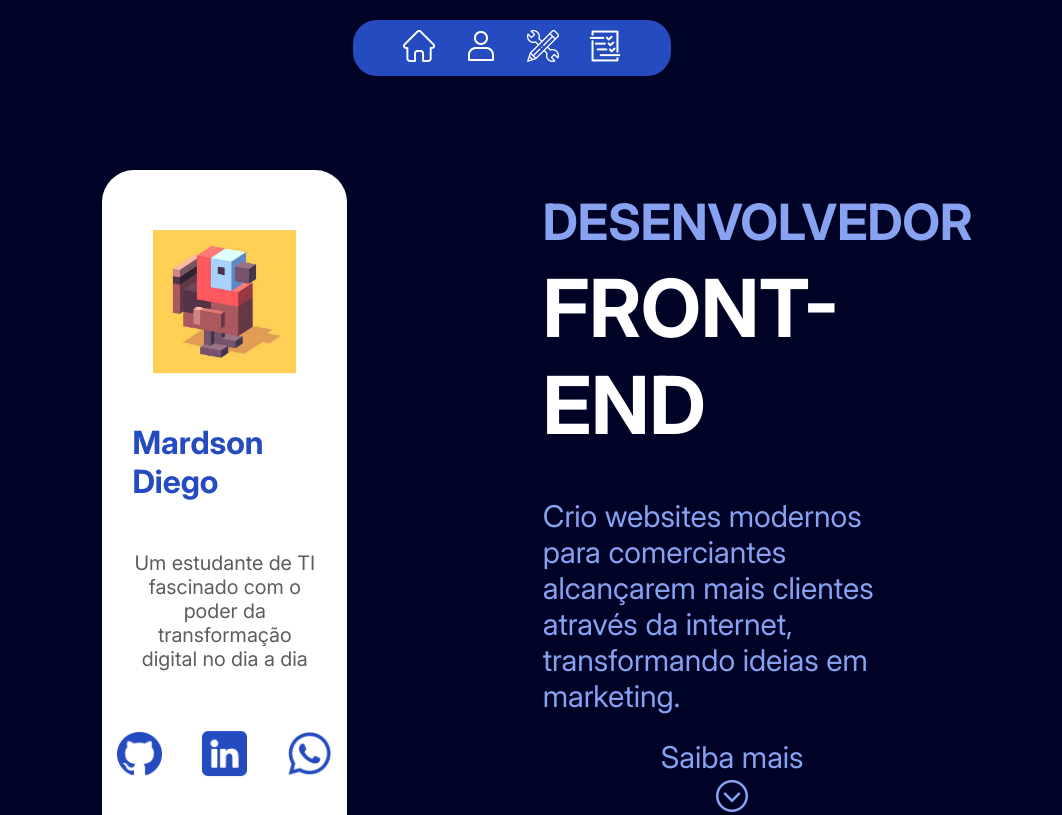
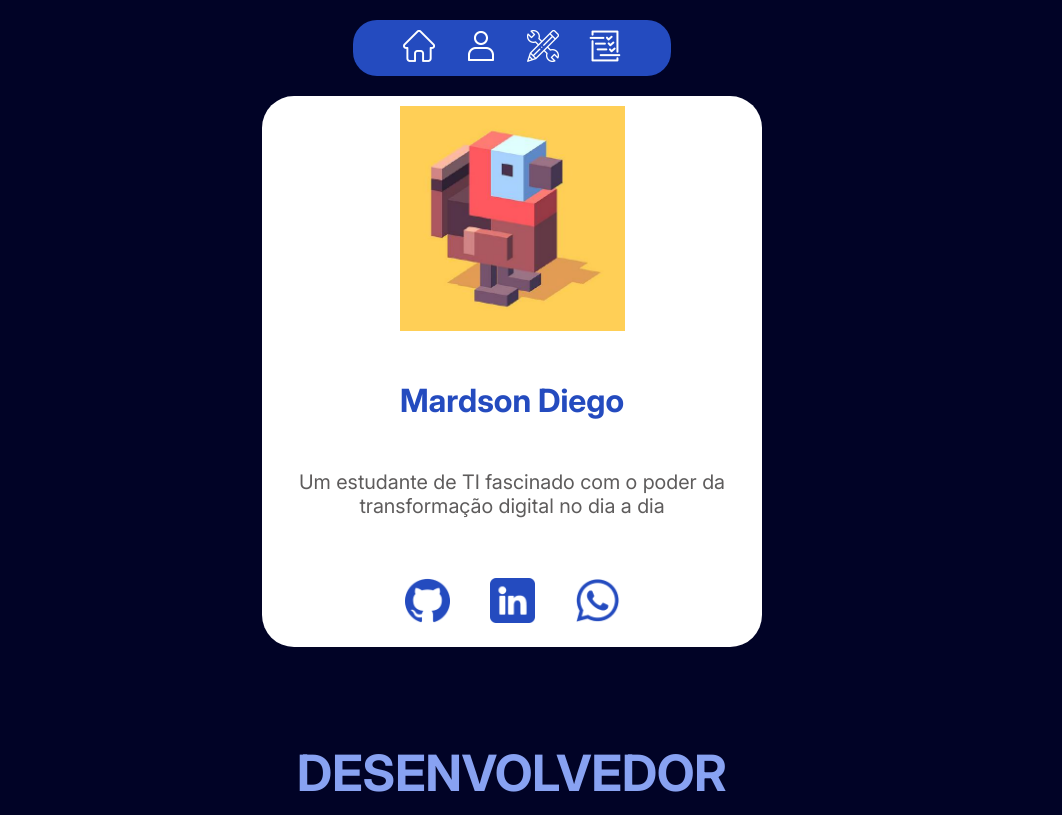
Before and after one commit to Mardson581/mardson581.github.io, a plain HTML site: page index.html in a window 1024 px wide. Shown: the top 815 px of the page, 1062 px wide, since content can reach past the window. Drawn offline with Linux system fonts and the light colour scheme.

Commit message:
Adding desktop CSS

```diff
--- a/index.html
+++ b/index.html
@@ -4,6 +4,10 @@
     <title>Mardson Diego - Front-end Developer</title>
     <link rel="stylesheet" type="text/css" href="styles/base.css">
     <link rel="stylesheet" type="text/css" href="styles/desktop.css">
+    <link rel="stylesheet" type="text/css" href="styles/mobile.css">
+    <meta name="viewport" content="width=device-width, initial-scale=1.0">
+    <link rel="icon" type="image/x-icon" href="images/icon.ico">
+    <meta charset="UTF-8">
 </head>
 <body>
 <header class="flex-container">
--- a/styles/base.css
+++ b/styles/base.css
@@ -45,7 +45,7 @@ aside {
     gap: 30px;
     background-color: white;
     border-radius: 32px;
-    padding: 50px 20px;
+    padding: 30px 50px;
     max-width: 20vw;
 }
 
--- a/styles/desktop.css
+++ b/styles/desktop.css
@@ -1,13 +1,70 @@
-@media screen and (min-width: 900px) {
+@media screen and (min-width: 768px) and (max-width: 1200px)
+{
+    body {
+        display: flex;
+        flex-direction: column-reverse;
+        align-items: center;
+        height: fit-content;
+    }
+
+    header {
+        order: 1;
+    }
+
+    aside {
+        width: 60%;
+        padding: 0;
+        max-width: 500px;
+        margin-top: 0;
+    }
+
+    #profile-image {
+        width: 45%;
+    }
+
+    main {
+        width: 100%;
+        align-items: center;
+    }
+
+    #skills {
+        display: flex;
+    }
+
+    section {
+        width: 100%;
+        align-items: center !important;
+        padding: 0 50px;
+        box-sizing: border-box;
+    }
+
+    section h1, section h2 {
+        text-align: center !important;
+    }
+
+    #skills .flex-container {
+        width: 50%;
+    }
+}
+
+@media screen and (min-width: 1200px)
+{
     aside {
         position: fixed;
-        left: 10%;
-        top: 0;
-        transform: translate(0, 25%);
+        left: 15%;
+        transform: translate(0, 10%);
     }
 
     main {
         position: absolute;
         right: 10%;
     }
+
+    h1 {
+        white-space: preserve nowrap;
+    }
+
+    h3 {
+        white-space: pre;
+    }
 }
--- /dev/null
+++ b/styles/mobile.css
@@ -0,0 +1,12 @@
+@media screen and (max-width: 480px)
+{
+    body {
+        display: flex;
+        flex-direction: column-reverse;
+        align-items: center;
+    }
+
+    aside {
+        position: static;
+    }
+}
```
Also changed, not shown: images/icon.ico (added).
